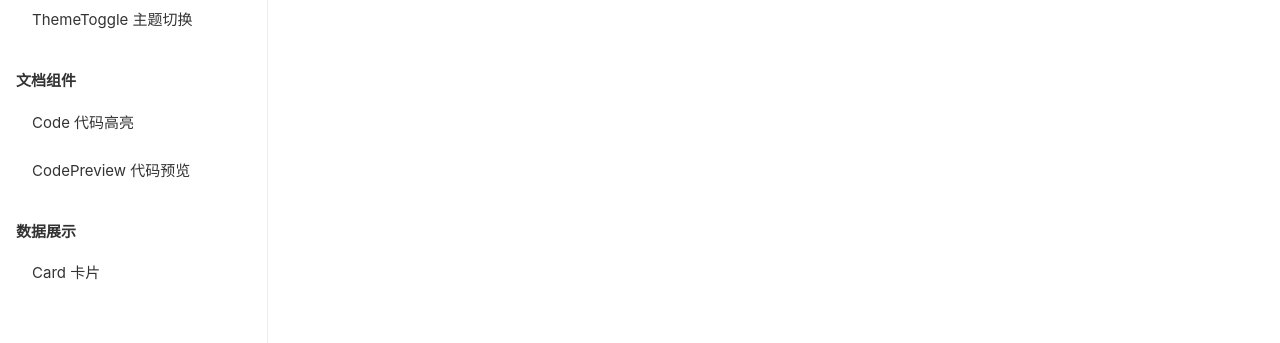
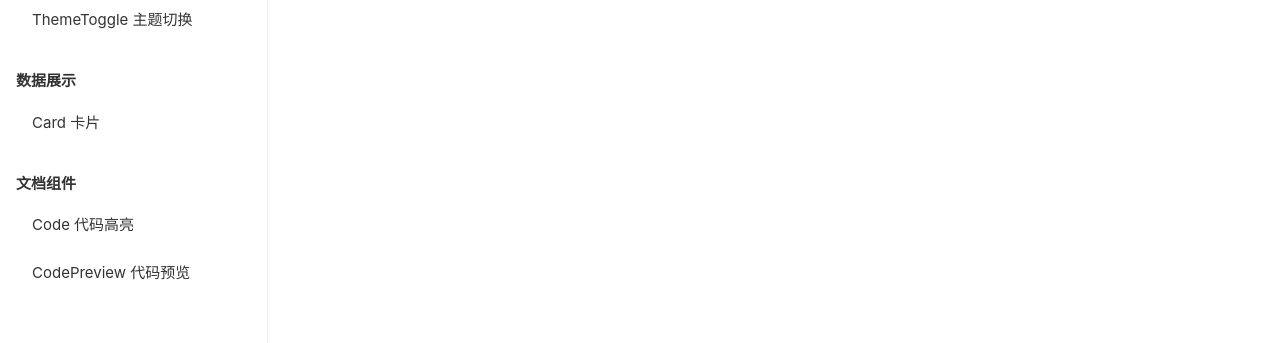
Before and after one commit to CoKoii/VoidUI, a Vue app: page /components/button in a window 1280 px wide. Shown: the part 335-678 px from the top of the page. Built offline with nearby package versions, Linux system fonts and the light colour scheme.

Commit message:
调整数据展示部分的位置，移除重复项

```diff
--- a/src/views/Components/tableData.ts
+++ b/src/views/Components/tableData.ts
@@ -12,14 +12,14 @@ export const columns = [
     ],
   },
   {
+    title: '数据展示',
+    children: [{ title: 'Card 卡片', path: 'card' }],
+  },
+  {
     title: '文档组件',
     children: [
       { title: 'Code 代码高亮', path: 'code' },
       { title: 'CodePreview 代码预览', path: 'codePreview' },
     ],
   },
-  {
-    title: '数据展示',
-    children: [{ title: 'Card 卡片', path: 'card' }],
-  },
 ]
```
